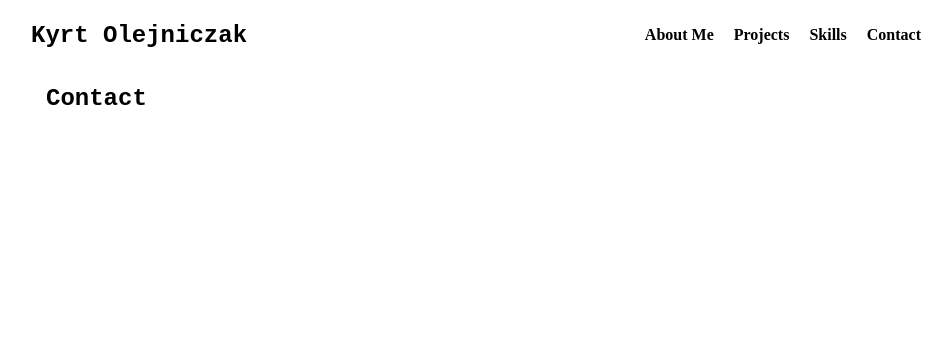
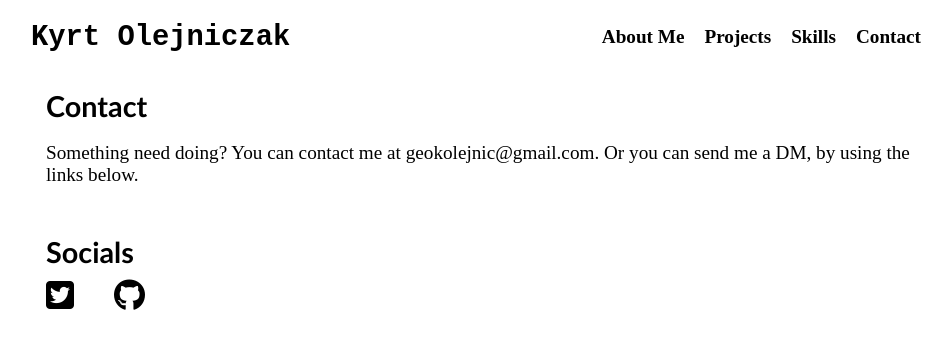
Before and after one commit to CryptoSinbad/PortfolioWebProject, a plain HTML site: page contact.html in a window 1280 px wide. Shown: the whole page, without its empty margins (159-1111 px from the left). Drawn offline with Linux system fonts and the light colour scheme.

Commit message:
CSS and Contact page

```diff
--- a/contact.html
+++ b/contact.html
@@ -4,21 +4,29 @@
     <head>
         <title>Contact</title>
         <link rel="stylesheet" href="style.css" />
+        <script src="https://kit.fontawesome.com/35aae5243e.js" crossorigin="anonymous"></script>
     </head>
     <body>
         <nav>
             <h1 id="logo">Kyrt Olejniczak</h1>
             <ul class="nav-items">
-                <li class="nav-item"><a href="#about-me">About Me</a></li>
+                <li class="nav-item"><a href="/Users/Kyrt/Desktop/Portfolio%20Website%20Project/index.html">About Me</a></li>
                 <li class="nav-item"><a href="#projects">Projects</a></li>
                 <li class="nav-item"><a href="#skills">Skills</a></li>
-                <li class="nav-item"><a href="/contact.html">Contact</a></li>
+                <li class="nav-item"><a href="/Users/Kyrt/Desktop/Portfolio%20Website%20Project/contact.html">Contact</a></li>
             </ul>
         </nav>
         <main>
             <section id="contact">
-                <h1>Contact</h1>
-                <p></p>
+                <h2>Contact</h2>
+                <p>Something need doing? You can contact me at geokolejnic@gmail.com. Or you can send me a DM, by using the links below.</p>
+            </section>
+            <section>
+                <h2>Socials</h2>
+                <div id="skills-container" style="font-size: 16px;">
+                    <i class="fab fa-twitter-square"></i>
+                    <i class="fab fa-github"></i>
+                </div>
             </section>
         </main>
     </body>
--- a/style.css
+++ b/style.css
@@ -22,6 +22,7 @@ body {
     margin: 0 auto;
     display: flex;
     flex-direction: column;
+    font-size: 1.2rem;
 }
 
 nav {
```
Also changed, not shown: index.html (+2 -2 lines).
